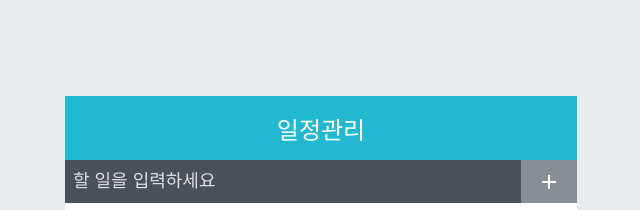
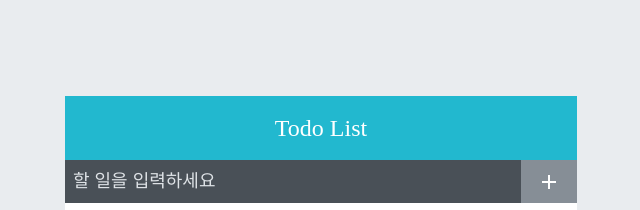
Before and after one commit to leaisrevolution/poject_todo-app, a React (Create React App) app: page / in a window 1280 px wide. Shown: the top 210 px of the page, without its empty margins (319-959 px from the left). Built offline with nearby package versions, Linux system fonts and the light colour scheme.

Commit message:
프로젝트 완료

```diff
--- a/src/components/TodoTemplate.js
+++ b/src/components/TodoTemplate.js
@@ -3,7 +3,7 @@
 const TodoTemplate = ({children}) => {
     return (
         <div className="TodoTemplate">
-            <div className="app-title">일정관리</div>
+            <div className="app-title">Todo List</div>
             <div className="content">{children}</div>
         </div>
     );
```
